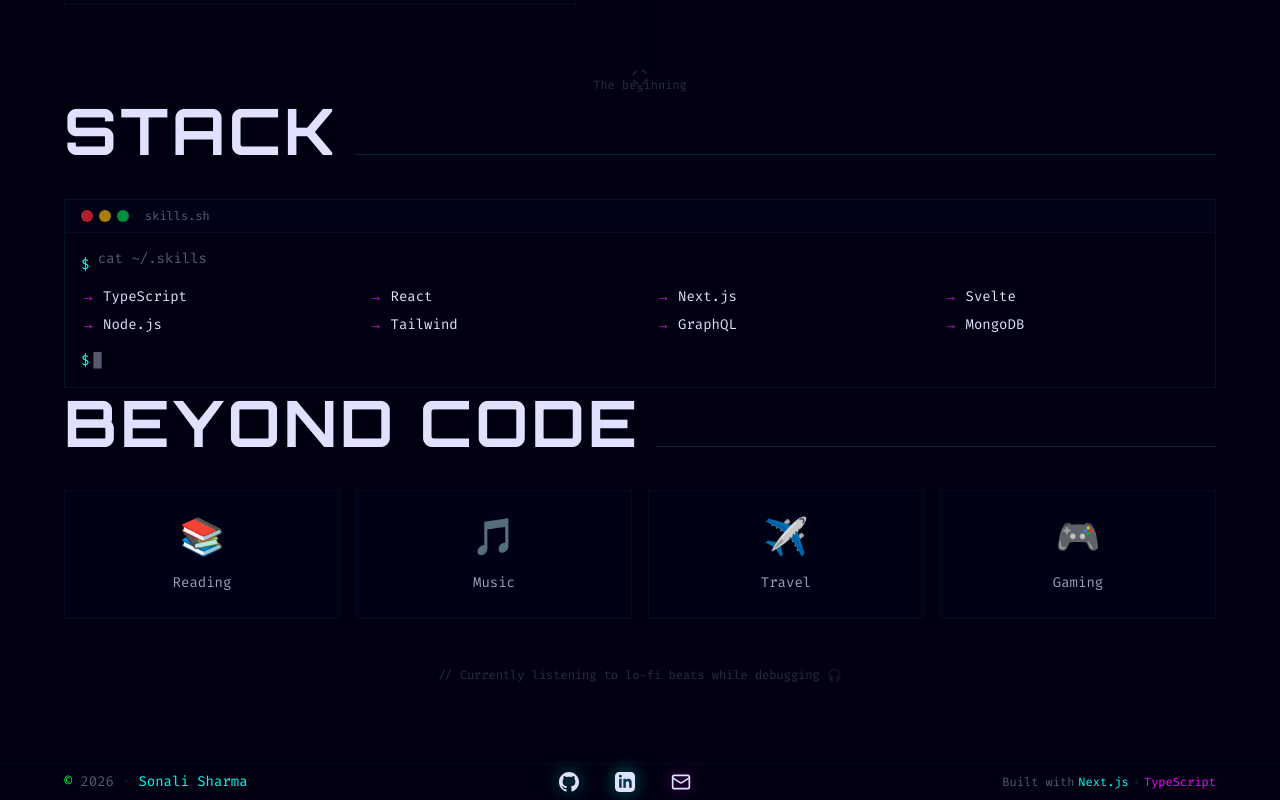
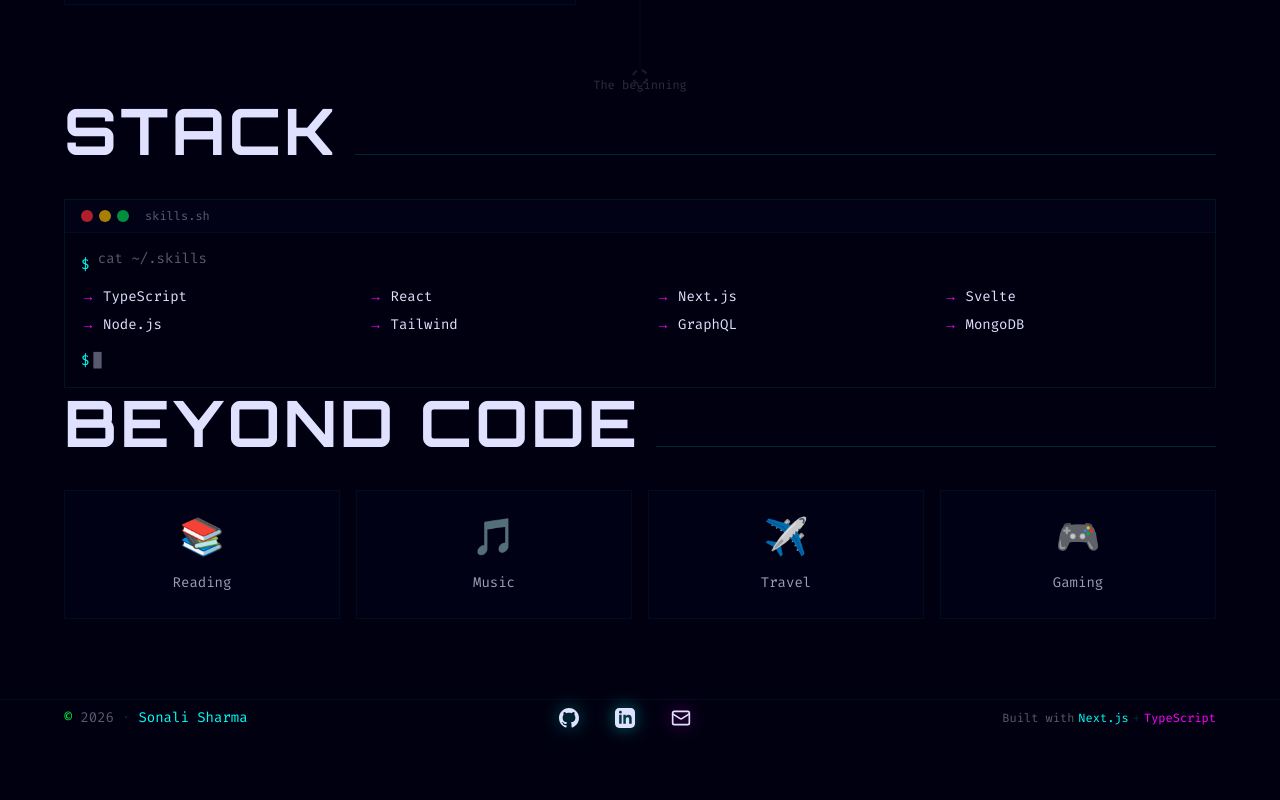
Before and after one commit to Sonali-Sharma-tech/portfolio, a Next.js app: page /about in a window 1280 px wide. Shown: the part 2046-2846 px from the top of the page. After the commit the page ends 2782 px from the top, so only its background shows below. Built offline with nearby package versions, Linux system fonts and the light colour scheme.

Commit message:
refactor(about): remove redundant footer comment

```diff
--- a/src/app/about/page.tsx
+++ b/src/app/about/page.tsx
@@ -113,13 +113,6 @@ export default function AboutPage() {
           <div className="h-px flex-1 bg-border" />
         </div>
         <AnimatedInterests interests={interests} />
-
-        {/* Fun footer */}
-        <div className="mt-12 text-center">
-          <p className="text-xs font-mono text-text-muted/50">
-            // Currently listening to lo-fi beats while debugging 🎧
-          </p>
-        </div>
       </section>
     </div>
   );
```
